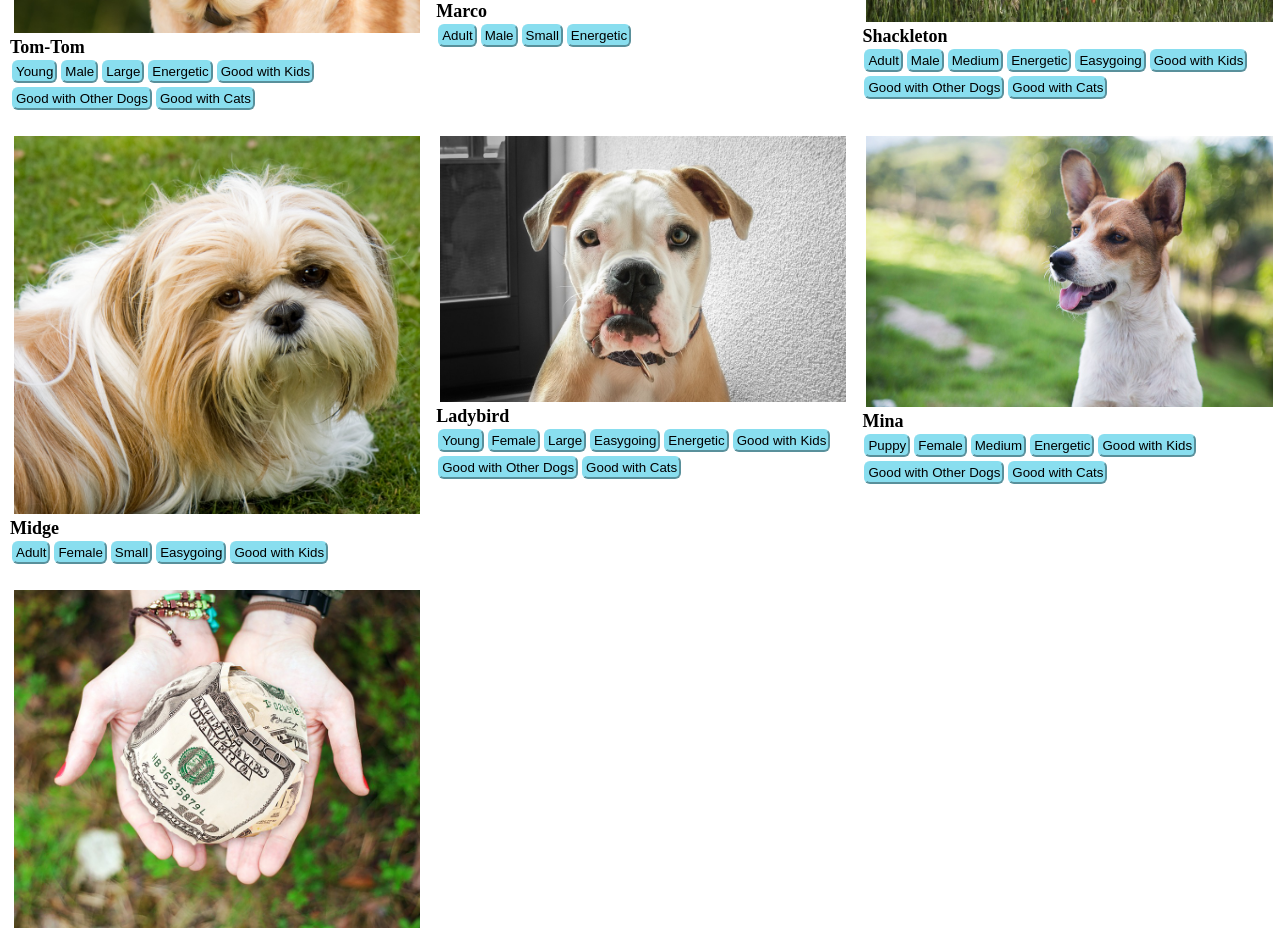
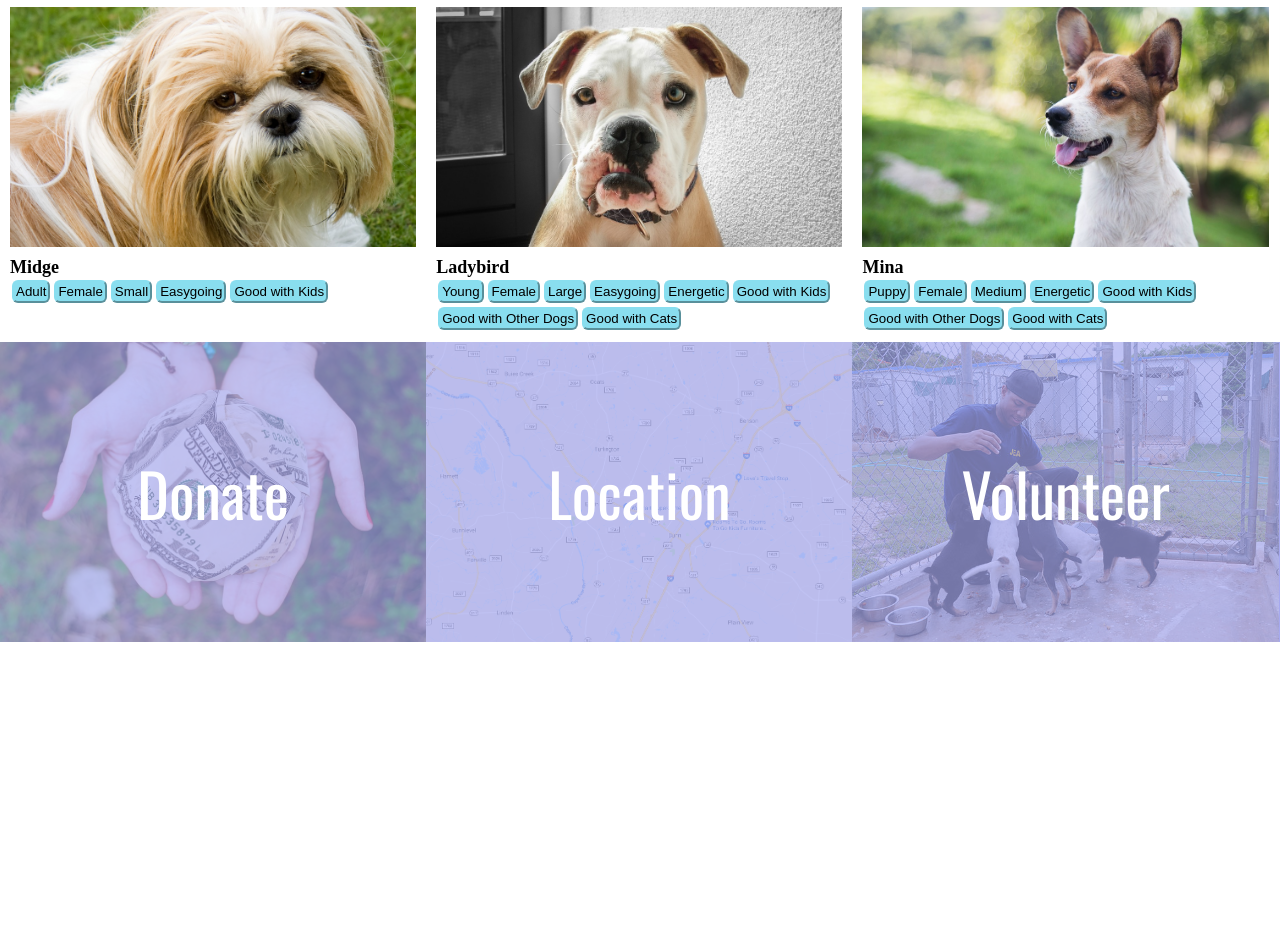
Before and after one commit to momentum-team-5/css-dog-adoption-dereksmale2-1, a plain HTML site: page index.html in a window 1280 px wide. Shown: the part 840-1773 px from the top of the page. After the commit the page ends 1482 px from the top, so only its background shows below. Drawn offline with nearby package versions, Linux system fonts and the light colour scheme.

Commit message:
final version

```diff
--- a/index.html
+++ b/index.html
@@ -16,7 +16,9 @@
         <p class="headline">If you are interested in adopting one of our animals, please fill out our <a href="#">online adoption form.</a></p>
         <section>
             <div class="container" >
+                <div class="img-wrapper">
                     <img src="starter_files/images/beans.jpg" alt="Beans" >
+                </div>
                 <p class="name">Beans</p>
                 <div class="button-wrapper" >
                     <button>Adult</button>
@@ -27,7 +29,9 @@
                 </div>
             </div>
             <div class="container" >
+                <div class="img-wrapper">
                     <img src="starter_files/images/boston-terrier.jpg" alt="Zelda" >
+                </div>
                 <p class="name">Zelda</p>
                     <div class="button-wrapper" >
                         <button>Senior</button>
@@ -39,7 +43,9 @@
                     </div>
             </div>
             <div class="container" >
+                <div class="img-wrapper">
                     <img src="starter_files/images/boxer.jpg" alt="Baby" >
+                </div>
                 <p class="name">Baby</p>
                     <div class="button-wrapper" >
                         <button>Young</button>
@@ -51,7 +57,9 @@
                     </div>
             </div>
             <div class="container" >
+                <div class="img-wrapper">
                     <img src="starter_files/images/golden-lab.jpg" alt="Tom-Tom" >
+                </div>
                 <p class="name">Tom-Tom</p>
                     <div class="button-wrapper" >
                         <button>Young</button>
@@ -64,7 +72,9 @@
                     </div>
             </div>
             <div class="container" >
+                <div class="img-wrapper">
                     <img src="starter_files/images/little-dog.jpg" alt="Marco" >
+                </div>
                 <p class="name">Marco</p>
                     <div class="button-wrapper" >
                         <button>Adult</button>
@@ -74,7 +84,9 @@
                     </div>
             </div>
             <div class="container" >
+                <div class="img-wrapper">
                     <img src="starter_files/images/old-shaggy.jpg" alt="Shackleton" >
+                </div>
                 <p class="name">Shackleton</p>
                     <div class="button-wrapper" >
                         <button>Adult</button>
@@ -88,7 +100,9 @@
                     </div>
             </div>
             <div class="container" >
+                <div class="img-wrapper">
                     <img src="starter_files/images/shih-tzu.jpg" alt="Midge" >
+                </div>
                 <p class="name">Midge</p>
                     <div class="button-wrapper" >
                         <button>Adult</button>
@@ -99,7 +113,9 @@
                     </div>
             </div>
             <div class="container" >
+                <div class="img-wrapper">
                     <img src="starter_files/images/young-bulldog.jpg" alt="Ladybird" >
+                </div>
                 <p class="name">Ladybird</p>
                     <div class="button-wrapper" >
                         <button>Young</button>
@@ -113,7 +129,9 @@
                     </div>
             </div>
             <div class="container" >
+                <div class="img-wrapper">
                     <img src="starter_files/images/young-peppy.jpg" alt="Mina" >
+                </div>
                 <p class="name">Mina</p>
                     <div class="button-wrapper" >
                         <button>Puppy</button>
@@ -127,13 +145,19 @@
             </div>
         </section>
 <footer>
-    <div class="container" >
-        <img src="starter_files/images/donate.jpg" alt="Donate" >
-        <h3 class="footer">Donate</h3>
-        <img src="starter_files/images/location.png" alt="Location" >
-        <h3 class="footer">Location</h3>
-        <img src="starter_files/images/volunteer.jpg" alt="Volunteer" >
-        <h3 class="footer">Volunteer</h3>
+    <div class="footer" >
+            <div class="bottom-container">
+                <div class="bottom-container-text">Donate</div>
+                <img class="bottom-container-image" src="starter_files/images/donate.jpg" alt="Donate" >
+            </div>
+            <div class="bottom-container">
+                <div class="bottom-container-text">Location</div>
+                <img class="bottom-container-image" src="starter_files/images/location.png" alt="Location" >
+            </div>
+            <div class="bottom-container">
+                <div class="bottom-container-text">Volunteer</div>
+                <img class="bottom-container-image" src="starter_files/images/volunteer.jpg" alt="Volunteer" >
+            </div>
     </div>
 </footer>
 </body>
--- a/style.css
+++ b/style.css
@@ -48,17 +48,51 @@ button {
     width: 33.3%;
     padding: 10px;
 }
+
+.img-wrapper {
+    display: flex;
+    align-items: center;
+    justify-content: center;
+    height: 250px;
+    width: 100%;
+    overflow: hidden;
+    padding-bottom: 10px;
+}
 img {
     width: 100%;
-    display: block;
-    margin: 4px;
+    height: 100%;
+    object-fit: cover;
 }
 section {
     display: flex;
     flex-wrap: wrap;
 }
 .footer {
-    flex: 1 1 auto;
+    position: relative;
+    text-align: center;
     display: flex;
     flex-direction: row;
+    width: 100%;
+    height: 300px;
+    overflow: hidden;
+    background-color: #a6a9f0;
 }
+.bottom-container {
+    position: relative;
+    width: 33.3%;
+}
+.bottom-container-image {
+    object-fit: cover;
+    opacity: .3;
+    height: 100%;
+}
+.bottom-container-text {
+    position: absolute;
+    top: 50%;
+    left: 50%;
+    transform: translate(-50%, -50%);
+    color: #FFFFFF;
+    font-size: 60px;
+    font-family: "Open-sans", Oswald;
+    z-index: 999;
+}
```
Lines whose indentation alone changed are shown as unchanged.
